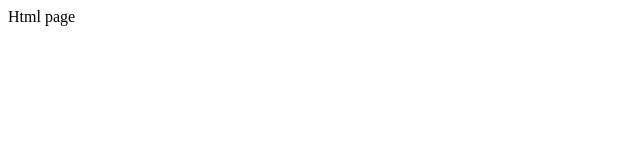
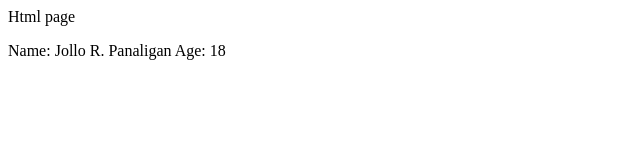
Before and after one commit to Jollo1/Jollo1.github.io, a plain HTML site: page index.html in a window 1280 px wide. Shown: the whole page, without its empty margins (0-640 px from the left). Drawn offline with Linux system fonts and the light colour scheme.

Commit message:
Update index.html

```diff
--- a/index.html
+++ b/index.html
@@ -1 +1,3 @@
 Html page
+<p> Name: Jollo R. Panaligan
+    Age: 18</p>
```
